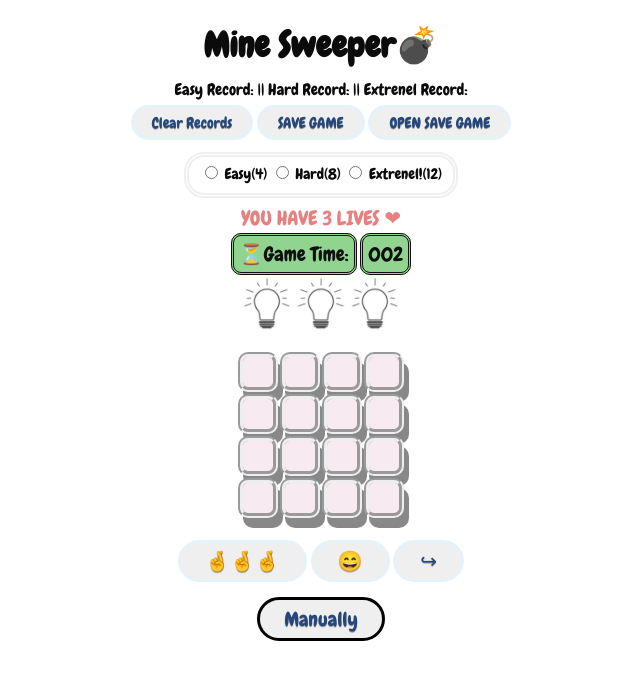
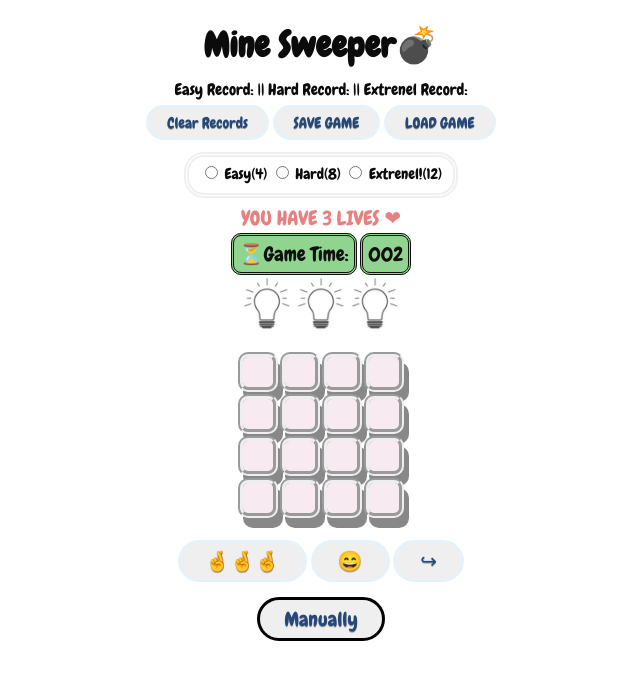
Before and after one commit to HillaMeri/Mine-Sweeper, a plain HTML site: page index.html in a window 1280 px wide. Shown: the whole page, without its empty margins (319-959 px from the left). Drawn offline with Linux system fonts and the light colour scheme.

Commit message:
Add files via upload
copy wrong files- fix

```diff
--- a/index.html
+++ b/index.html
@@ -18,7 +18,7 @@
     <div class="save-btns">
         <button class="clear-score save" onclick="clearScore()">Clear Records</button>
         <button class="save-game save" onclick="saveGame('game','board','level','time')">SAVE GAME</button>
-        <button class="open-save-game save" onclick="openSaveGame('game','board','level','time')">OPEN SAVE GAME</button>
+        <button class="open-save-game save" onclick="openSaveGame('game','board','level','time')">LOAD GAME</button>
     </div>
 
     <fieldset>
```
